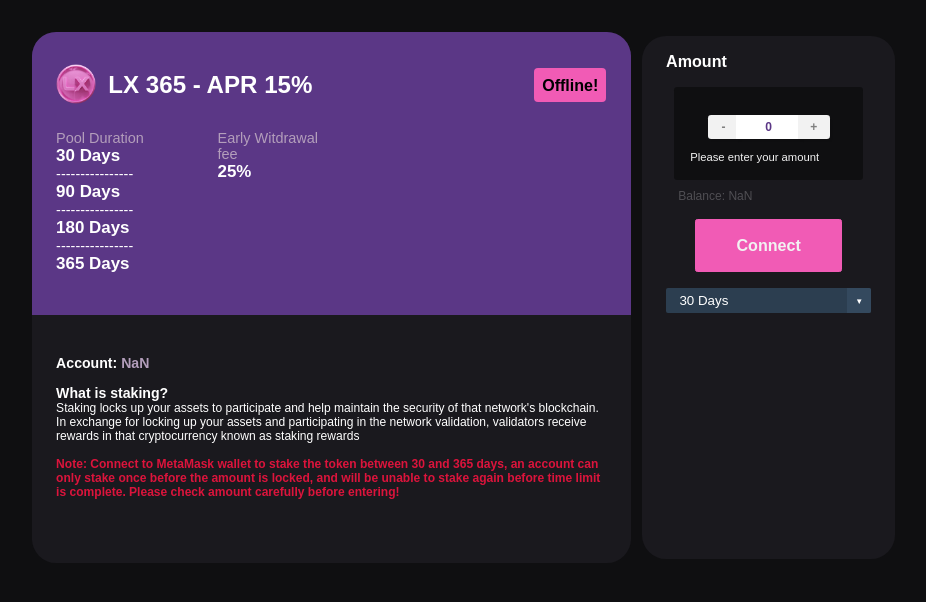
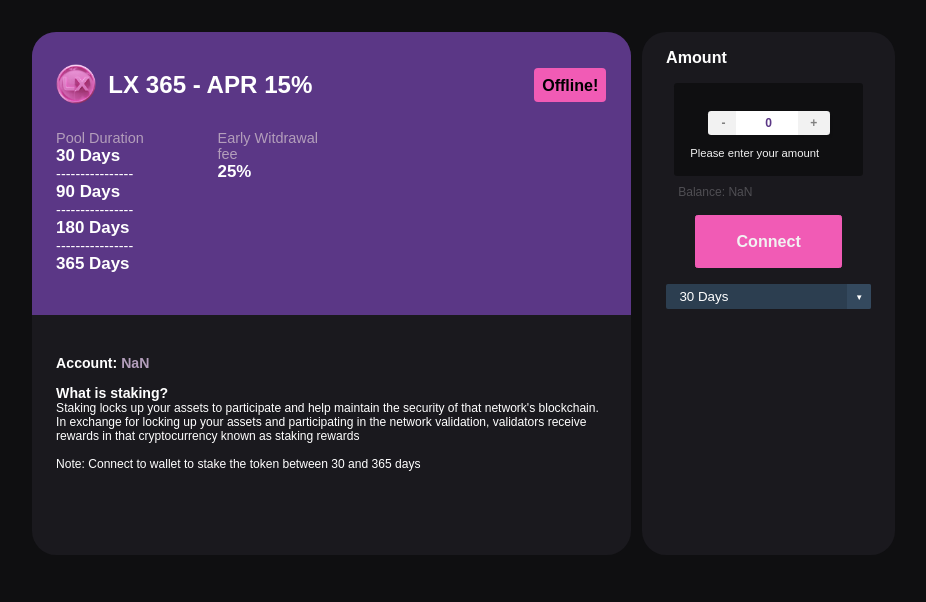
Before and after one commit to mfahadiqbalofcl/LX-DApp, a website with bundled scripts: page index.html in a window 1280 px wide. Shown: the whole page, without its empty margins (176-1102 px from the left). Built offline with nearby package versions, Linux system fonts and the light colour scheme; files whose address does not match are found by name.

Commit message:
Update index.html

```diff
--- a/index.html
+++ b/index.html
@@ -99,8 +99,8 @@
                                     validators receive rewards in that
                                     cryptocurrency known as staking rewards</p>
                                 <br>
-                                <p class="main-note">Note: Connect to
-                                   MetaMask wallet to stake the token between 30 and 365 days, an account can only stake once before the amount is locked, and will be unable to stake again before time limit is complete. Please check amount carefully before entering!</p>
+                                <p class="light-font-color-2">Note: Connect to
+                                    wallet to stake the token between 30 and 365 days</p>
                             </div>
                         </div>
                     </div>
```
